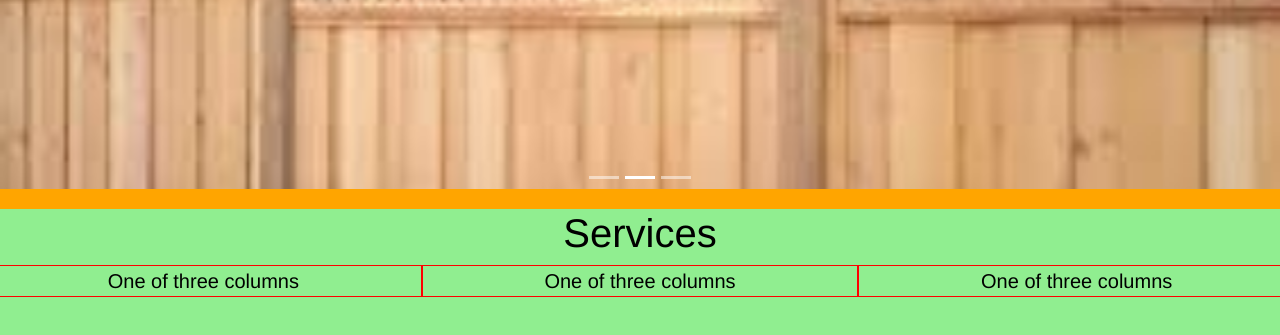
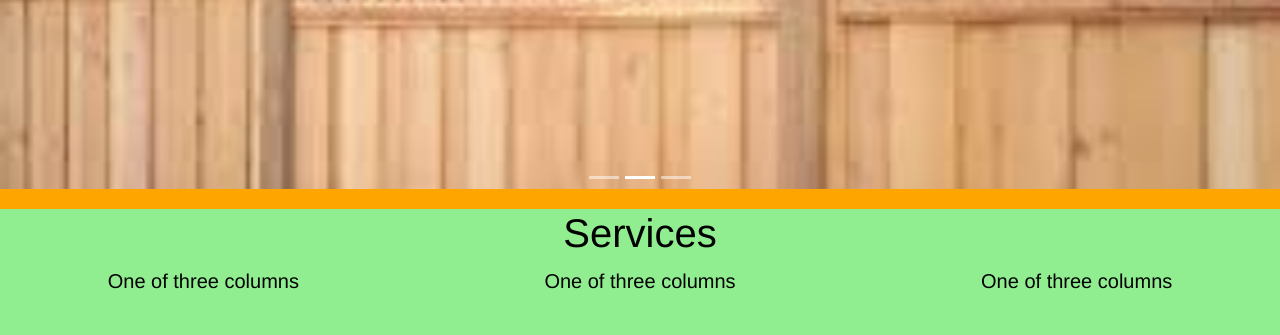
Before and after one commit to Cesarlagcc/fence-site, a plain HTML site: page index.html in a window 1280 px wide. Shown: the part 986-1321 px from the top of the page. Drawn offline with nearby package versions, Linux system fonts and the light colour scheme.

Commit message:
updated css

```diff
--- a/css/styles.css
+++ b/css/styles.css
@@ -228,5 +228,5 @@ dl {
 }
 
 .col-sm	{
-	border:1px solid red;
+	border:1px solid lightgreen;
 }
```
